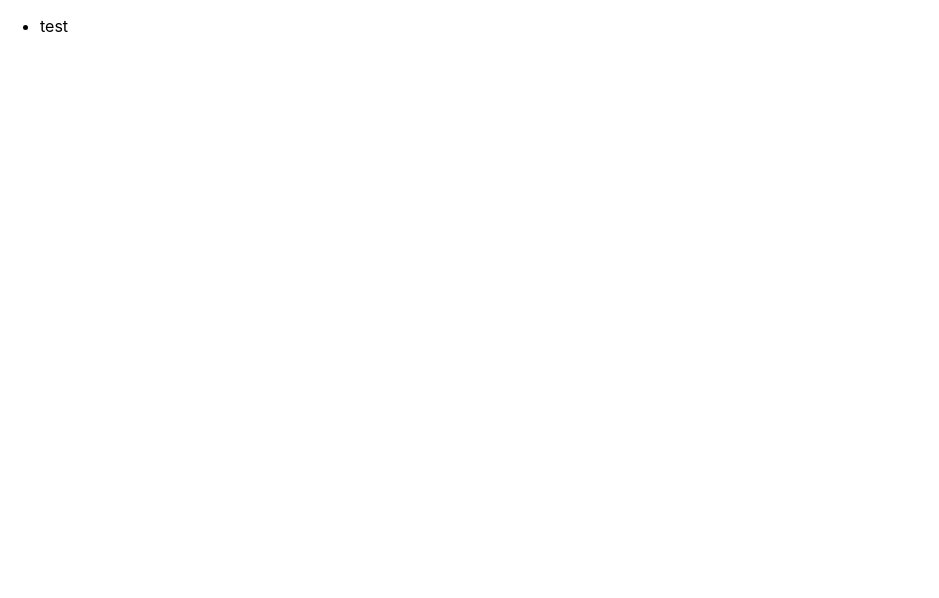
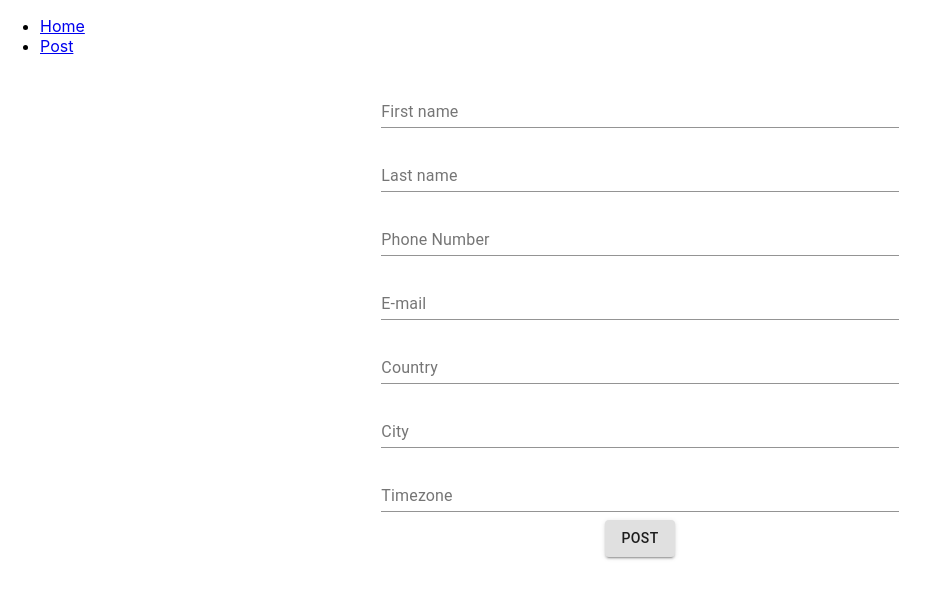
Before and after one commit to HerrAgner/Time-for-friends, a React (Create React App) app in the folder timeforfriends-frontend/: page /post in a window 1280 px wide. Shown: the top 598 px of the page, without its empty margins (0-939 px from the left). Built offline with nearby package versions, Linux system fonts and the light colour scheme.

Commit message:
post to db from personform works

```diff
--- a/timeforfriends-frontend/package.json
+++ b/timeforfriends-frontend/package.json
@@ -6,7 +6,7 @@
     "@material-ui/core": "^4.4.1",
     "axios": "^0.19.0",
     "http-proxy-middleware": "^0.20.0",
-    "moment": "^2.24.0",
+    "moment-timezone": "^0.5.26",
     "react": "^16.9.0",
     "react-dom": "^16.9.0",
     "react-router": "^5.0.1",
--- a/timeforfriends-frontend/src/api/mongoAPI.js
+++ b/timeforfriends-frontend/src/api/mongoAPI.js
@@ -31,8 +31,8 @@ const populatedSearch = (item, collection) => {
     return request.then(response => response.data)
 }
 
-const querySearch = (name, populate, collection) => {
-    let url = `/search/${collection}?firstName=${name}`
+const querySearch = (name, collection) => {
+    let url = `/api/search/${collection}?firstName=${name}`
     console.log(url);
 
     const request = axios.get(url)
@@ -40,6 +40,7 @@ const querySearch = (name, populate, collection) => {
 }
 
 const create = (newObject, collection) => {
+    console.log("create");
     let url = baseUrl + collection
     const request = axios.post(url, newObject)
     return request.then(response => response.data)
--- a/timeforfriends-frontend/src/components/App.js
+++ b/timeforfriends-frontend/src/components/App.js
@@ -2,26 +2,24 @@ import React, { useState, useEffect } from "react";
 import "../style/App.css";
 import mongoService from "../api/mongoAPI";
 import PersonRender from "../components/Person";
-import PostForm from "../components/PersonForm"
 
 const App = props => {
   const [items, setItems] = useState([]);
   const [filter, setFilter] = useState("");
-  const [newItem, setNewItem] = useState({})
 
   useEffect(() => {
-    mongoService.getAll("person").then(res => {
+    mongoService.getAll(props.match.params.collection || "person").then(res => {
       setItems(res);
     });
-  }, []);
+  }, [props]);
 
   return (
     <div className="App">
-      {/*<Filter setFilter={setFilter} />*/}
-      {/*<ul>*/}
-      {/*  /!*<div>{PersonRender(items, filter)}</div>*!/*/}
-      {/*</ul>*/}
-        {PostForm(newItem, setNewItem)}
+      <Filter setFilter={setFilter} />
+      <ul>
+        <div>{PersonRender(items, filter)}</div>
+      </ul>
+        {/*{PostForm(newItem, setNewItem)}*/}
     </div>
   );
 };
--- a/timeforfriends-frontend/src/components/PersonForm.js
+++ b/timeforfriends-frontend/src/components/PersonForm.js
@@ -1,36 +1,67 @@
-import React from "react";
+import React, { useState } from "react";
 import Grid from "@material-ui/core/Grid";
 import TextField from "@material-ui/core/TextField";
 import Button from "@material-ui/core/Button";
+import mongoAPI from "../api/mongoAPI";
 
-const postForm = (newItem, setNewItem) => {
-    const handleNewItemChange = event => {
-        console.log(event.target);
+const PersonForm = () => {
+  const [newItem, setNewItem] = useState({});
+
+  const handleNewItemChange = (event, itemType) => {
+    console.log(itemType);
+    switch (itemType) {
+      case "name":
         setNewItem({
-            ...newItem,
+          ...newItem,
+          name: {
+            ...newItem.name,
             [event.target.name]: event.target.value
+          }
         });
-    };
+        break;
+      case "location":
+        setNewItem({
+          ...newItem,
+          location: {
+            ...newItem.location,
+            [event.target.name]: event.target.value
+          }
+        });
+        break;
+      default:
+        setNewItem({
+          ...newItem,
+          [event.target.name]: event.target.value
+        });
+        break;
+    }
+  };
+
+  const postToDb = () => {
+    mongoAPI.create(newItem, "person").then(res => {
+      // setItems([...items, res]);
+      console.log(res);
+    });
+    // setNewItem({});
+  };
 
   return (
     <div>
       <Grid container direction="row" justify="center" alignItems="center">
-        <Grid container direction="row" justify="center" alignItems="center">
+        <Grid container direction="column" alignItems="stretch" item xs={5}>
           <TextField
             id="firstName-newItem"
             label="First name"
             name="firstName"
-            onChange={handleNewItemChange}
+            onChange={e => handleNewItemChange(e, "name")}
             style={{ margin: 8 }}
           />
           <TextField
             id="lastName-newItem"
             label="Last name"
             name="lastName"
-            nest="name"
-            onChange={handleNewItemChange}
+            onChange={e => handleNewItemChange(e, "name")}
             style={{ margin: 8 }}
-
           />
           <TextField
             id="phoneNumber-newItem"
@@ -50,14 +81,21 @@ const postForm = (newItem, setNewItem) => {
             id="country-newItem"
             label="Country"
             name="country"
-            onChange={handleNewItemChange}
+            onChange={e => handleNewItemChange(e, "location")}
             style={{ margin: 8 }}
           />
           <TextField
             id="city-newItem"
             label="City"
             name="city"
-            onChange={handleNewItemChange}
+            onChange={e => handleNewItemChange(e, "location")}
+            style={{ margin: 8 }}
+          />
+          <TextField
+            id="timeZone-newItem"
+            label="Timezone"
+            name="timeZone"
+            onChange={e => handleNewItemChange(e, "location")}
             style={{ margin: 8 }}
           />
         </Grid>
@@ -67,14 +105,12 @@ const postForm = (newItem, setNewItem) => {
           justify="space-evenly"
           alignItems="center"
         >
-          <Button variant="contained">Post</Button>
-          <Button variant="contained">Update</Button>
+          <Button variant="contained" onClick={() => postToDb()}>Post</Button>
+          {/*<Button variant="contained">Update</Button>*/}
         </Grid>
       </Grid>
     </div>
   );
 };
 
-
-
-export default postForm;
+export default PersonForm;
--- a/timeforfriends-frontend/src/components/router.js
+++ b/timeforfriends-frontend/src/components/router.js
@@ -1,17 +1,25 @@
 import React from "react";
-import { BrowserRouter as Router, Route } from "react-router-dom";
+import { BrowserRouter as Router, Route, Link } from "react-router-dom";
 import App from "./App";
+import PersonForm from "../components/PersonForm"
 import mongoService from "../api/mongoAPI";
 
 function reactRouter() {
+
     return (
         <Router>
             <div>
                 <ul>
-                    <li>test</li>
+                    <li>
+                        <Link to="/">Home</Link>
+                    </li>
+                    <li>
+                        <Link to="/post">Post</Link>
+                    </li>
                 </ul>
                 <Route exact path="/" component={App} />
                 {/*<Route exact path="/:collection" component={App} />*/}
+                <Route exact path="/post" component={PersonForm} />
                 <Route path="/about" component={About} />
                 <Route path="/search" component={Search} />
             </div>
@@ -40,11 +48,10 @@ function Search({ match }) {
 const searchParams = props => {
     const query = new URLSearchParams(props.location.search);
     const name = query.get("firstName");
-    const populate = query.get("populate");
     const collection = props.match.params.collection;
     console.log(collection);
 
-    mongoService.querySearch(name, populate, collection).then(res => {
+    mongoService.querySearch(name, collection).then(res => {
         console.log(res);
     });
 
```
Also changed, not shown: 2 other files (tests, documents, lock files or other folders).
